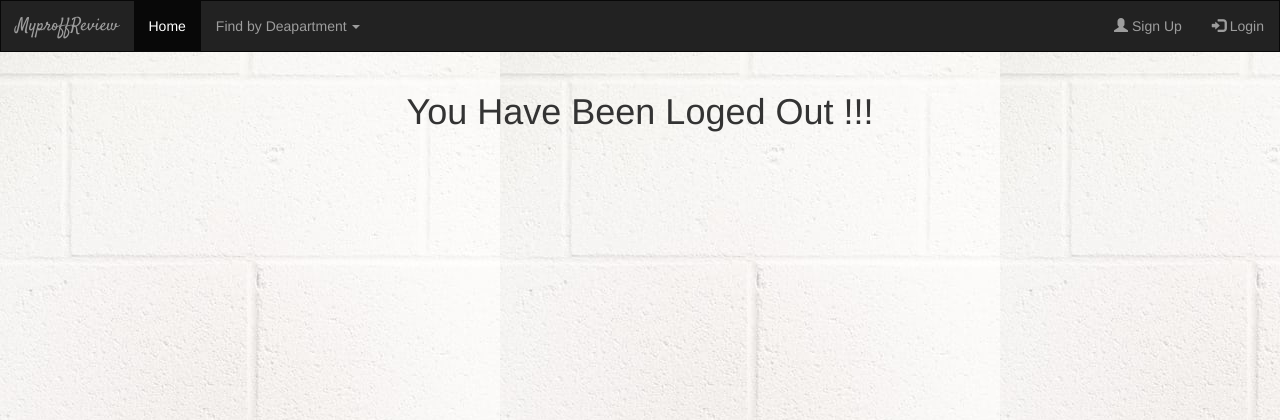
After one commit to salujajaskeerat/DevClubRecruitmentAssignments, a Django app: page /review/logout/ in a window 1280 px wide. The commit adds this page. Shown: the top 420 px of the page. Run offline with Django 3.2, Linux system fonts and the light colour scheme; some libraries are stand-ins or nearby versions.

Commit message:
login and logout working

```diff
--- a/profreview/profreview/settings.py
+++ b/profreview/profreview/settings.py
@@ -120,3 +120,6 @@ USE_TZ = True
 
 STATIC_URL = '/static/'
 STATIC_ROOT = os.path.join(BASE_DIR, 'static')
+
+
+LOGIN_REDIRECT_URL = ('review:index')
--- a/profreview/review/forms.py
+++ b/profreview/review/forms.py
@@ -15,4 +15,4 @@ class LoginForm(forms.ModelForm):
 	password=forms.CharField(widget=forms.PasswordInput())
 	class Meta :
 		model=User
-		fields=['email','password']
+		fields=['username','password']
--- a/profreview/review/templates/review/base.html
+++ b/profreview/review/templates/review/base.html
@@ -43,9 +43,19 @@
           </ul>
 
       <!-- These are glyphicon icons -->
-    <ul class="nav navbar-nav navbar-right">
-      <li><a href="{% url 'review:register' %}"><span class="glyphicon glyphicon-user"></span> Sign Up</a></li>
-      <li><a href="{% url 'review:Login'%}"><span class="glyphicon glyphicon-log-in"></span> Login</a></li>
+
+  <ul class="nav navbar-nav navbar-right">
+    {% if user.is_authenticated %}
+
+
+        <li><a href="{% url 'review:Logout' %}"><span class="glyphicon glyphicon-log-out"></span> Logout</a></li>
+
+
+    {% else %}
+            <li><a href="{% url 'review:register' %}"><span class="glyphicon glyphicon-user"></span> Sign Up</a></li>
+            <li><a href="{% url 'review:Login'%}"><span class="glyphicon glyphicon-log-in"></span> Login</a></li>
+
+    {% endif%}
     </ul>
   </div>
 </nav>
--- a/profreview/review/templates/review/login.html
+++ b/profreview/review/templates/review/login.html
@@ -2,7 +2,7 @@
 
 {% block body %}
 <div class="signup-form" id="registration">
-    <form action="" method="post">
+    <form  method="post">
     	{% csrf_token %}
 		<h2>Login</h2>
 		<p>Please fill in this form to Login</p>
@@ -14,6 +14,6 @@
             <button type="submit" class="btn btn-primary btn-lg">Login</button>
         </div>
     </form>
-	<div class="text-center">Not made an account <a href="#">Sign up here</a></div>
+	<div class="text-center">Not made an account <a href="{% url 'review:register'%}">Sign up here</a></div>
 </div>
 {% endblock %}
--- /dev/null
+++ b/profreview/review/templates/review/logout.html
@@ -0,0 +1,8 @@
+{% extends "review/base.html"%}
+
+{% block body %}
+<div class="container-fluid text-center text-capitalize">
+	<h1>You have been Loged Out !!!</h1>
+
+</div>
+{% endblock %}
--- a/profreview/review/templates/review/register.html
+++ b/profreview/review/templates/review/register.html
@@ -15,6 +15,6 @@
             <button type="submit" class="btn btn-primary btn-lg">Sign Up</button>
         </div>
     </form>
-	<div class="text-center">Already have an account? <a href="#">Login here</a></div>
+	<div class="text-center">Already have an account? <a href="{% url 'review:Login'%}">Login here</a></div>
 </div>
 {% endblock %}
--- a/profreview/review/urls.py
+++ b/profreview/review/urls.py
@@ -1,9 +1,12 @@
 from django.conf.urls import url
 from . import views
+from django.contrib.auth import views as auth_views
+#will be using the views module of user.
 app_name='review'
 urlpatterns=[
 	url((r'^$'),views.IndexView.as_view(),name='index'),
 	url(r'^(?P<pk>[0-9]+)/$',views.DetailView.as_view(),name='details'),
 	url((r'^register/$'),views.UserFormView.as_view(),name='register'),
-	url((r'^login/$'),views.Login.as_view(),name='Login'),
+	url((r'^login/$'),auth_views.LoginView.as_view(template_name='review/login.html'),name='Login'),
+	url((r'^logout/$'),auth_views.LogoutView.as_view(template_name='review/logout.html'),name='Logout'),
 	]
```
Also changed, not shown: profreview/review/views.py (+1 -44 lines), profreview/db.sqlite3.
